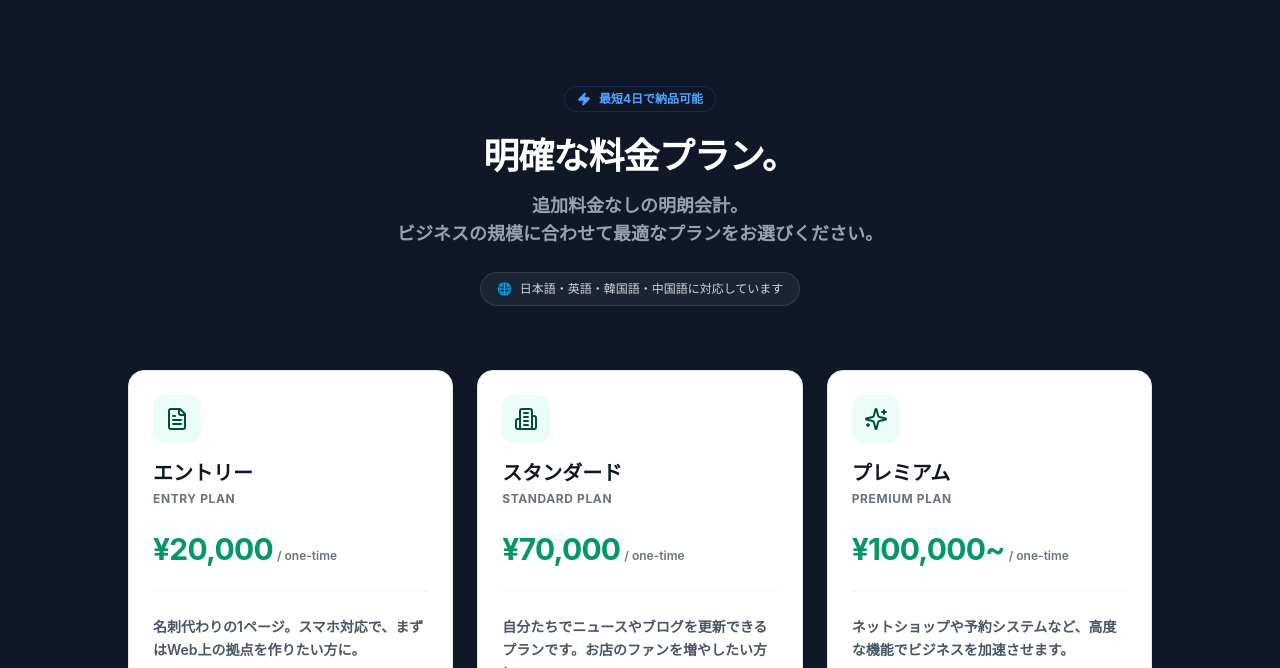
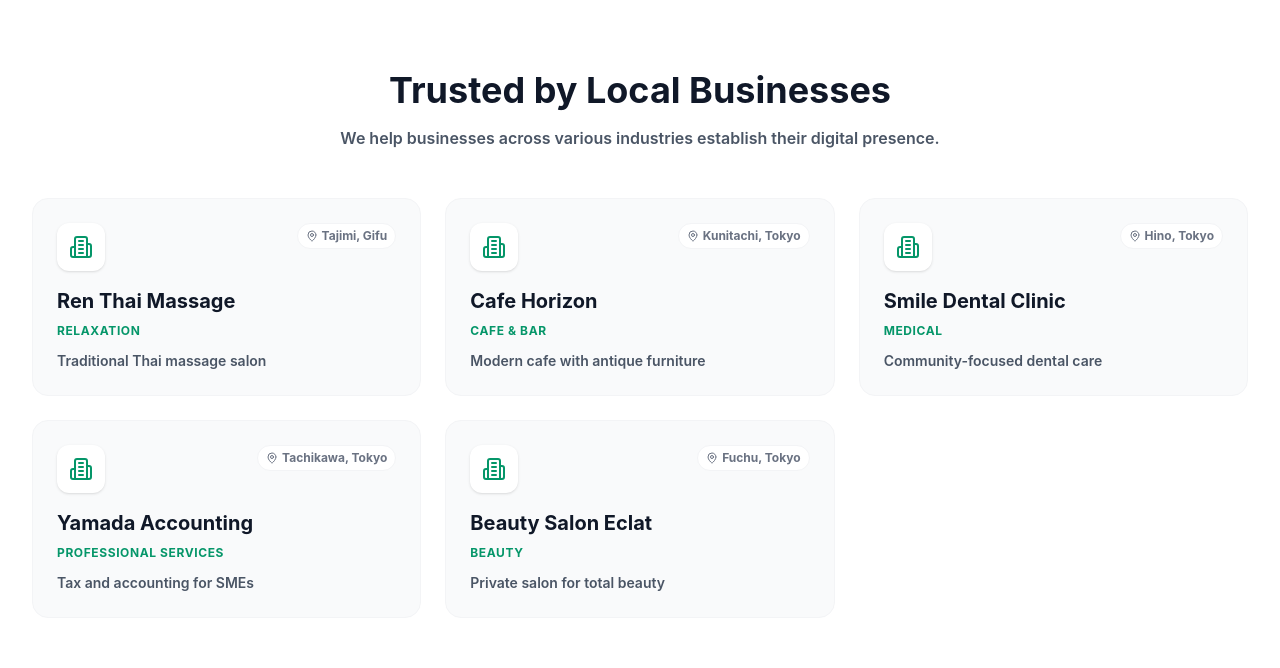
Before and after one commit to tokyowebsites/home, a React (Vite) app: page / in a window 1280 px wide. Shown: the part 1938-2606 px from the top of the page. Built offline with nearby package versions, Linux system fonts and the light colour scheme.

Commit message:
Update site: Fix Hero image, Plans dropdown, add Customers list, fix mobile scrolling

```diff
--- a/src/app/App.tsx
+++ b/src/app/App.tsx
@@ -5,6 +5,7 @@ import { ProcessTimeline } from "./components/ProcessTimeline";
 import { Contact } from "./components/Contact";
 import { About } from "./components/About";
 import { BackgroundGradient } from "./components/ui/BackgroundGradient";
+import { Customers } from "./components/Customers";
 import { Toaster } from "sonner";
 
 export default function App() {
@@ -16,6 +17,8 @@ export default function App() {
 
       {/* About / Mission Section */}
       <About />
+
+      <Customers />
 
       <InteractiveShowcase />
 
--- /dev/null
+++ b/src/app/components/Customers.tsx
@@ -0,0 +1,79 @@
+import { Building2, MapPin } from "lucide-react";
+
+export function Customers() {
+  const customers = [
+    {
+      name: "Ren Thai Massage",
+      location: "Tajimi, Gifu",
+      category: "Relaxation",
+      desc: "Traditional Thai massage salon",
+    },
+    {
+      name: "Cafe Horizon",
+      location: "Kunitachi, Tokyo",
+      category: "Cafe & Bar",
+      desc: "Modern cafe with antique furniture",
+    },
+    {
+      name: "Smile Dental Clinic",
+      location: "Hino, Tokyo",
+      category: "Medical",
+      desc: "Community-focused dental care",
+    },
+    {
+      name: "Yamada Accounting",
+      location: "Tachikawa, Tokyo",
+      category: "Professional Services",
+      desc: "Tax and accounting for SMEs",
+    },
+    {
+      name: "Beauty Salon Eclat",
+      location: "Fuchu, Tokyo",
+      category: "Beauty",
+      desc: "Private salon for total beauty",
+    },
+  ];
+
+  return (
+    <section className="py-20 bg-white">
+      <div className="max-w-7xl mx-auto px-4 sm:px-6 lg:px-8">
+        <div className="text-center mb-12">
+          <h2 className="text-3xl md:text-4xl font-bold text-gray-900 mb-4">
+            Trusted by Local Businesses
+          </h2>
+          <p className="text-gray-600 max-w-2xl mx-auto">
+            We help businesses across various industries establish their digital presence.
+          </p>
+        </div>
+
+        <div className="grid grid-cols-1 md:grid-cols-2 lg:grid-cols-3 gap-6">
+          {customers.map((customer, index) => (
+            <div
+              key={index}
+              className="bg-gray-50 rounded-2xl p-6 border border-gray-100 hover:shadow-md transition-shadow"
+            >
+              <div className="flex items-start justify-between mb-4">
+                <div className="p-3 bg-white rounded-xl shadow-sm">
+                  <Building2 className="w-6 h-6 text-[#059669]" />
+                </div>
+                <span className="inline-flex items-center gap-1 text-xs font-bold text-gray-500 bg-white px-2 py-1 rounded-full border border-gray-100">
+                  <MapPin size={12} />
+                  {customer.location}
+                </span>
+              </div>
+              <h3 className="text-xl font-bold text-gray-900 mb-2">
+                {customer.name}
+              </h3>
+              <div className="text-xs font-bold text-[#059669] mb-3 uppercase tracking-wider">
+                {customer.category}
+              </div>
+              <p className="text-sm text-gray-600">
+                {customer.desc}
+              </p>
+            </div>
+          ))}
+        </div>
+      </div>
+    </section>
+  );
+}
--- a/src/app/components/Hero.tsx
+++ b/src/app/components/Hero.tsx
@@ -48,7 +48,7 @@ export function Hero() {
           className="w-full h-full"
         >
           <img
-            src="/tama-monorail.jpg"
+            src="tama-monorail.jpg"
             alt="Tokyo Cityscape"
             className="w-full h-full object-cover"
           />
@@ -371,9 +371,13 @@ export function Hero() {
             dark
           >
             <div className="h-[520px] sm:h-[560px] md:h-[760px] bg-white relative">
-              {/* No internal scrolling: everything must fit. */}
-              <div ref={viewportRef} className="h-full overflow-hidden">
-                <div className="h-full bg-white text-gray-900 font-sans flex flex-col">
+              {/* Internal scrolling enabled for content that exceeds height */}
+              <div
+                ref={viewportRef}
+                className="h-full overflow-y-auto no-scrollbar"
+                style={{ scrollbarWidth: 'none', msOverflowStyle: 'none' }}
+              >
+                <div className="min-h-full bg-white text-gray-900 font-sans flex flex-col">
                   {/* Fake Site Header */}
                   <header className="shrink-0 bg-white/90 backdrop-blur-md border-b border-gray-100 relative z-20">
                     <div className="h-14 md:h-16 px-3 md:px-6 flex items-center justify-between relative">
--- a/src/app/components/interactive-showcase/InteractiveShowcase.tsx
+++ b/src/app/components/interactive-showcase/InteractiveShowcase.tsx
@@ -87,15 +87,15 @@ const PlanCard = ({ plan, index, onClick }: { plan: typeof plans[0]; index: numb
             {feature}
           </li>
         ))}
-        {plan.features.length > 3 && !expanded && (
+        {plan.features.length > 3 && (
           <li
-            className="text-xs text-gray-400 pl-7 cursor-pointer hover:text-emerald-600 transition-colors"
+            className="text-xs text-gray-400 pl-7 cursor-pointer hover:text-emerald-600 transition-colors flex items-center gap-1"
             onClick={(e) => {
               e.stopPropagation();
-              setExpanded(true);
+              setExpanded(!expanded);
             }}
           >
-            + more
+            {expanded ? "- less" : "+ more"}
           </li>
         )}
       </ul>
--- a/src/styles/index.css
+++ b/src/styles/index.css
@@ -1,3 +1,7 @@
 @import './fonts.css';
 @import './tailwind.css';
 @import './theme.css';
+
+.no-scrollbar::-webkit-scrollbar {
+  display: none;
+}
```
Also changed, not shown: 7 other files (tests, documents, lock files or other folders).
